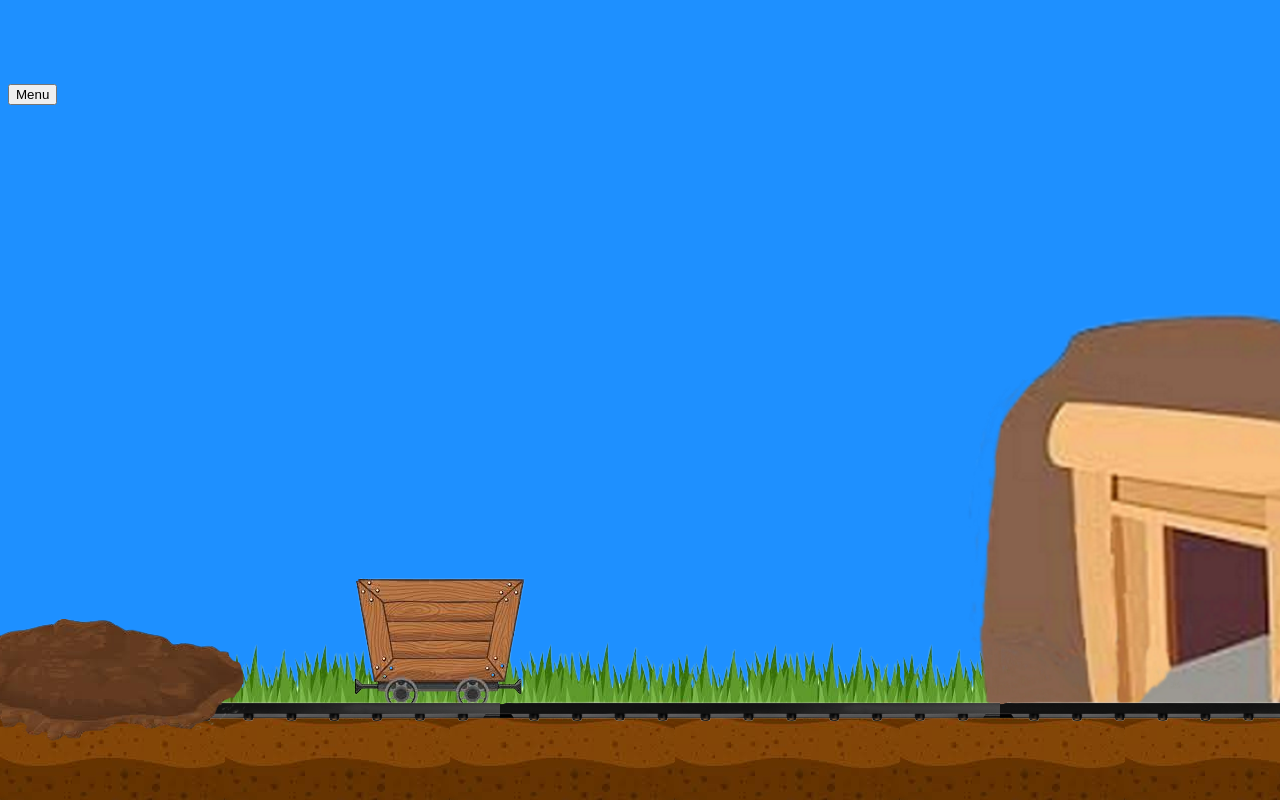
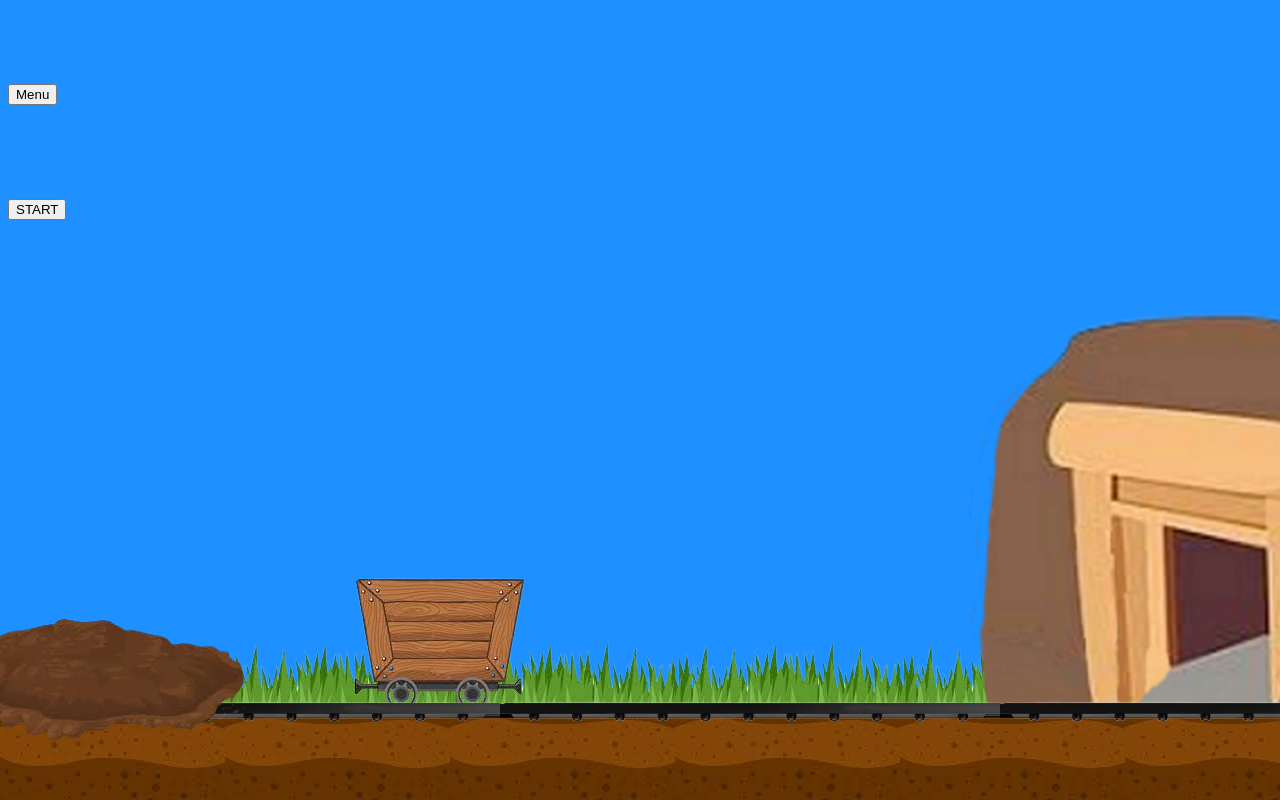
Before and after one commit to Maggi20/DirtFarming, a plain HTML site: page index.html in a window 1280 px wide. Drawn offline with Linux system fonts and the light colour scheme.

Commit message:
Update index.html

```diff
--- a/index.html
+++ b/index.html
@@ -25,6 +25,7 @@
             <button id="buttonShovelSpeed" onclick="shovelSpeed()">Shovel speed increse 0.75s 20 dirt</button>
             <button id="buttonCartInvetory" onclick="cartInvetory()">Cart invetory increse +1 50 dirt</button>
         </div>
+        <button id="buttonStart" onclick="setup()">START</button>
 
         <script src="./script.js"></script>
         <script src="./menu.js"></script>
```
